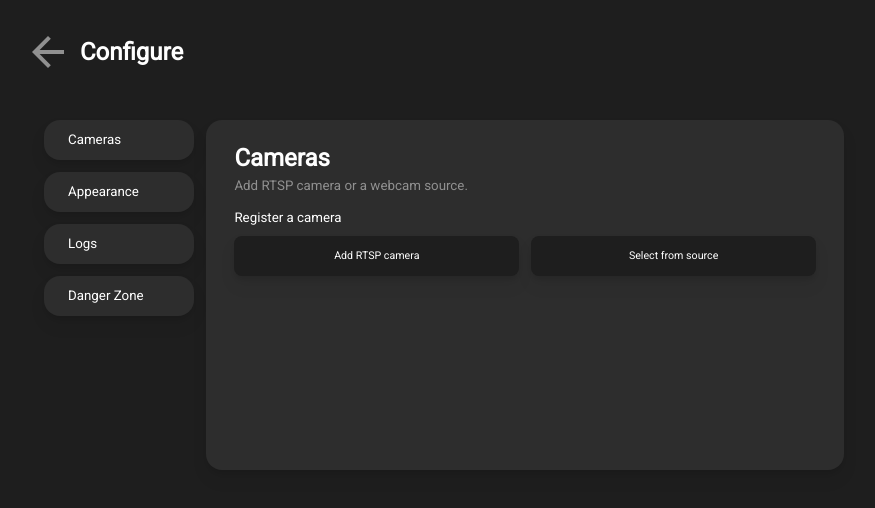
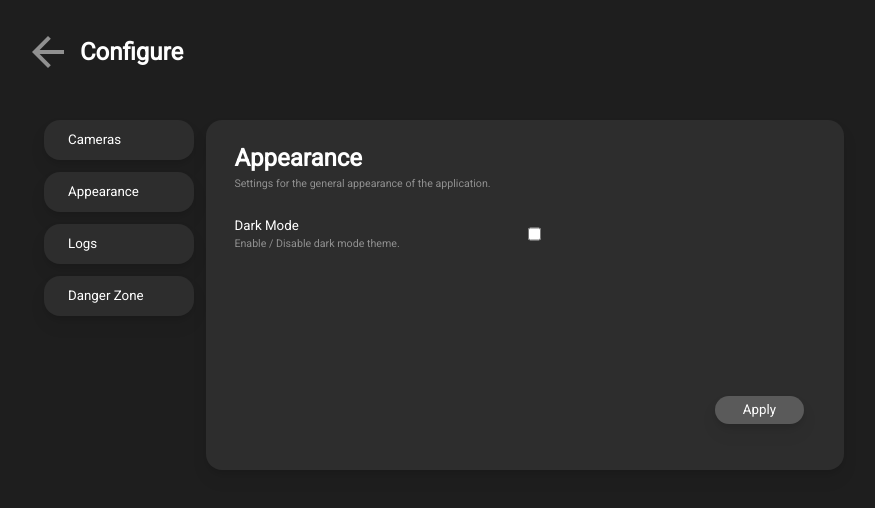
Before and after one commit to m-visaya/DVA, a React (Vite) app in the folder src/render/: page /config in a window 1280 px wide. Shown: the top 508 px of the page, without its empty margins (200-1075 px from the left). Built offline with nearby package versions, Linux system fonts and the light colour scheme.

Commit message:
Added configuration modules

```diff
--- /dev/null
+++ b/src/render/components/config/appearance_config/appearanceConfig.jsx
@@ -0,0 +1,28 @@
+import ConfigPrimaryBtn from "../configPrimaryButton";
+
+function appearanceConfig(){
+    return(
+        <div className="px-7 py-5">
+            <div>
+                <p className="font-roboto font-bold text-white text-[18pt]">Appearance</p>
+                <p className="font-roboto text-palette-gray50 text-[8pt]">Settings for the general appearance of the application.</p>
+                <div className="mt-6">
+                    <div className="flex">
+                        <div>
+                        <p className="font-roboto text-white text-[10pt]">Dark Mode</p>
+                        <p className="font-roboto text-palette-gray50 text-[8pt]">Enable / Disable dark mode theme.</p>
+                        </div>
+                        <input type="checkbox" className="ml-32" />
+                    </div>
+                </div>
+                <div className="flex flex-row-reverse mt-36 mr-3 gap-x-2">
+                        <ConfigPrimaryBtn
+                            Title={"Apply"}
+                        />
+                </div>
+
+            </div>
+        </div>
+    );
+}
+export default appearanceConfig;
--- a/src/render/components/config/camera_config/cameraConfig.jsx
+++ b/src/render/components/config/camera_config/cameraConfig.jsx
@@ -9,7 +9,7 @@ function cameraConfig(){
 
             <div>
                 <p className="font-roboto font-bold text-white text-[18pt]">Cameras</p>
-                <p className="font-roboto text-palette-gray50 text-[10pt]">Add RTSP camera or a webcam source.</p>
+                <p className="font-roboto text-palette-gray50 text-[8pt]">Add RTSP camera or a webcam source.</p>
                 <div className="mt-3">
                     <p className="font-roboto text-white text-[10pt]">Register a camera</p>
                     <div className="grid grid-cols-2 gap-x-3 mt-2">
@@ -27,7 +27,7 @@ function cameraConfig(){
             {/* RTSP Config Process 1 of 2 */}
             {/* <div>
                 <p className="font-roboto font-bold text-white text-[18pt]">RTSP Configuration</p>
-                <p className="font-roboto text-palette-gray50 text-[10pt]">Close Circuit television interface.</p>
+                <p className="font-roboto text-palette-gray50 text-[8pt]">Close Circuit television interface.</p>
                 <div className="mt-5">
                     <p className="font-roboto text-white text-[10pt]">RTSP Link</p>
                     <div className="mt-3">
@@ -48,7 +48,7 @@ function cameraConfig(){
             {/* RTSP Config Process 2 of 2 */}
             {/* <div>
                 <p className="font-roboto font-bold text-white text-[18pt]">RTSP Configuration</p>
-                <p className="font-roboto text-palette-gray50 text-[10pt]">Close Circuit television interface.</p>
+                <p className="font-roboto text-palette-gray50 text-[8pt]">Close Circuit television interface.</p>
                 <div className="mt-3">
                     <p className="font-roboto text-white text-[10pt]">Verify</p>
                     <div className="mt-2">
@@ -69,7 +69,7 @@ function cameraConfig(){
             {/* Webcam Config Process 1 of 2 */}
             {/* <div>
                 <p className="font-roboto font-bold text-white text-[18pt]">Webcam Configuration</p>
-                <p className="font-roboto text-palette-gray50 text-[10pt]">Web camera source interface.</p>
+                <p className="font-roboto text-palette-gray50 text-[8pt]">Web camera source interface.</p>
                 <div className="mt-5">
                     <p className="font-roboto text-white text-[10pt]">Select a source</p>
                     <div className="mt-3">
@@ -93,7 +93,7 @@ function cameraConfig(){
             {/* Webcam Config Process 2 of 2 */}
             {/* <div>
                 <p className="font-roboto font-bold text-white text-[18pt]">Webcam Configuration</p>
-                <p className="font-roboto text-palette-gray50 text-[10pt]">Web camera source interface.</p>
+                <p className="font-roboto text-palette-gray50 text-[8pt]">Web camera source interface.</p>
                 <div className="mt-3">
                     <p className="font-roboto text-white text-[10pt]">Verify</p>
                     <div className="mt-2">
--- a/src/render/components/config/configPrimaryButton.jsx
+++ b/src/render/components/config/configPrimaryButton.jsx
@@ -1,10 +1,10 @@
 function primaryBtn({Title}){
     return(
         <div
-        className="box-border bg-primary-gray hover:bg-palette-gray100 h-7 w-20 rounded-2xl cursor-pointer drop-shadow-lg"
+        className="box-border bg-primary-gray hover:bg-palette-gray100 h-7 w-auto rounded-2xl cursor-pointer drop-shadow-lg"
       >
         <div className="flex justify-center h-full items-center">
-            <p className="text-white font-roboto lg:text-[10pt] md:text-[8pt]">
+            <p className="text-white font-roboto lg:text-[10pt] md:text-[8pt] mx-7">
                 {Title}
             </p>
         </div>
--- a/src/render/components/config/configSecondaryButton.jsx
+++ b/src/render/components/config/configSecondaryButton.jsx
@@ -1,10 +1,10 @@
 function secondaryBtn({Title}){
     return(
         <div
-        className="box-border bg-palette-gray100 hover:bg-palette-gray75 h-7 w-20 rounded-2xl cursor-pointer drop-shadow-lg"
+        className="box-border bg-palette-gray100 hover:bg-palette-gray75 h-7 w-auto rounded-2xl cursor-pointer drop-shadow-lg"
       >
         <div className="flex justify-center h-full items-center">
-            <p className="text-white font-roboto lg:text-[10pt] md:text-[8pt]">
+            <p className="text-white font-roboto lg:text-[10pt] md:text-[8pt] mx-7">
                 {Title}
             </p>
         </div>
--- /dev/null
+++ b/src/render/components/config/dangerzone_config/dangerzoneConfig.jsx
@@ -0,0 +1,26 @@
+function dangerzoneConfig(){
+    return(
+        <div className="px-7 py-5">
+            <div>
+                <p className="font-roboto font-bold text-white text-[18pt]">Danger Zone</p>
+                <p className="font-roboto text-palette-gray50 text-[8pt]">Actions made here cannot be undone, please proceed with caution.</p>
+                <div className="mt-6">
+                    <div className="box-border bg-palette-gray100  hover:bg-red-900 h-auto mb-3 w-72 rounded-lg m-1 cursor-pointer drop-shadow-lg">
+                        <div className="flex h-full items-center py-3">
+                            <div>
+                                <p className="text-red-500 font-roboto lg:text-[10pt] md:text-[8pt] ml-5">
+                                    Purge Logs
+                                </p>
+                                <p className="font-roboto text-palette-gray50 text-[8pt] ml-5">
+                                    Erase the entire contents of the database.
+                                </p>
+                            </div>
+
+                        </div>
+                    </div>
+                </div>
+            </div>
+        </div>
+    );
+}
+export default dangerzoneConfig;
--- /dev/null
+++ b/src/render/components/config/logs_config/logsConfig.jsx
@@ -0,0 +1,26 @@
+import ConfigPrimaryBtn from "../configPrimaryButton";
+
+function logsConfig(){
+    return(
+        <div className="px-7 py-5">
+            <div>
+                <p className="font-roboto font-bold text-white text-[18pt]">Logs</p>
+                <p className="font-roboto text-palette-gray50 text-[8pt]">Settings for the logging behavior of the application.</p>
+                <div className="mt-6">
+                    <p className="font-roboto text-white text-[10pt]">Logging threshold</p>
+                    <input type="range" className="w-72 mt-2" min="1" max="60" id="threshold_range"></input>
+                    <p className="font-roboto text-white text-[8pt] mt-2">Value: /int_value/ minutes.</p>
+                    {/*need to set a step value of 5 */}
+                    <p className="font-roboto text-palette-gray50 text-[8pt] mt-2">To prevent repetitive logs in continuous accident frames,<br/>
+                    the system will log new detection after /int_value/ mins.</p>
+                </div>
+                <div className="flex flex-row-reverse mt-16 mr-3 gap-x-2">
+                    <ConfigPrimaryBtn
+                        Title={"Apply"}
+                    />
+                </div>
+            </div>
+        </div>
+    );
+}
+export default logsConfig;
--- a/src/render/src/Configuration.jsx
+++ b/src/render/src/Configuration.jsx
@@ -1,6 +1,9 @@
 import ReturnButton from "../components/common/returnButton";
-import CameraConfig from "../components/config/camera_config/cameraConfig";
 import ConfigCat from "../components/config/configCategory";
+// import DangerZone from "../components/config/dangerzone_config/dangerzoneConfig";
+// import Logs from "../components/config/logs_config/logsConfig";
+import Appearance from "../components/config/appearance_config/appearanceConfig";
+// import Camera from "../components/config/camera_config/cameraConfig";
 
 function configuration(){
 
@@ -30,7 +33,11 @@ function configuration(){
                     <div className="col-span-4 row-auto min-h-[350px]">
                         <div className="box-border bg-secondary-gray h-full w-full rounded-2xl m-1 drop-shadow-lg">
                             <div>
-                                <CameraConfig />
+                                {/* <Camera /> */}
+                                <Appearance />
+                                {/* <Logs /> */}
+                                {/* <DangerZone /> */}
+
                             </div>
                         </div>
                     </div>
```
